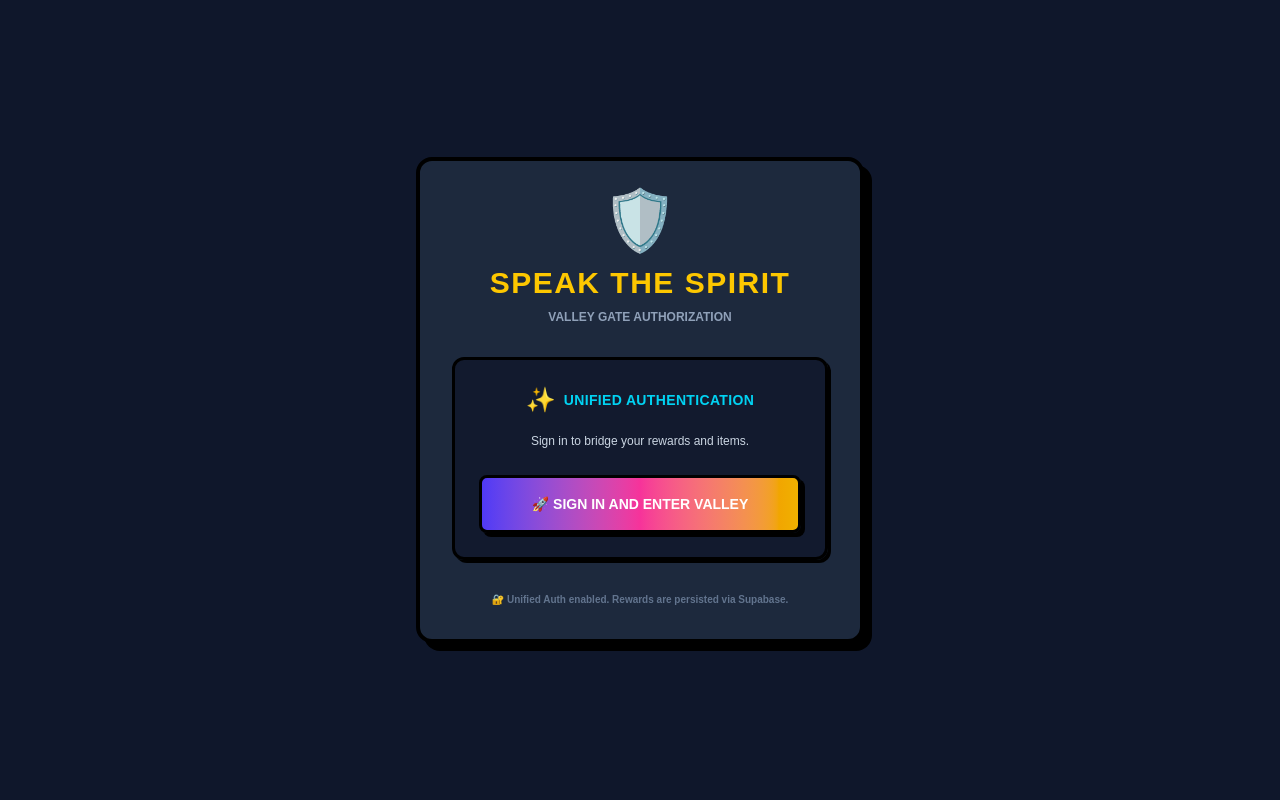
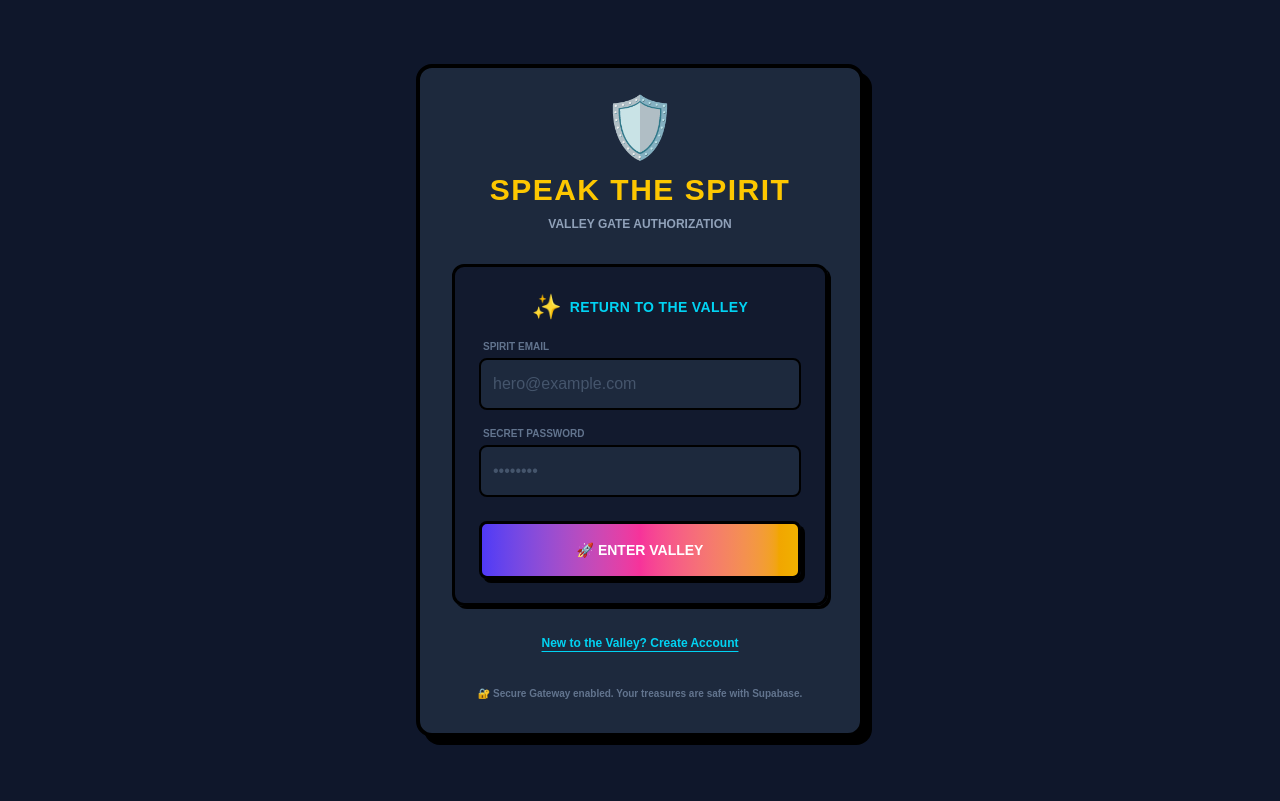
Before and after one commit to miyonifluff-sys/speakTheSpirit, a Next.js app: page / in a window 1280 px wide. Built offline with nearby package versions, Linux system fonts and the light colour scheme; no server answers.

Commit message:
non-crashing working login

```diff
--- a/app/providers.tsx
+++ b/app/providers.tsx
@@ -1,12 +1,14 @@
 'use client';
 
-import React from 'react';
+import React, { Suspense } from 'react';
 import { GameProvider } from '../context/GameContext';
 
 export function Providers({ children }: { children: React.ReactNode }) {
   return (
-    <GameProvider>
-      {children}
-    </GameProvider>
+    <Suspense fallback={null}>
+      <GameProvider>
+        {children}
+      </GameProvider>
+    </Suspense>
   );
 }
--- a/components/AuthGate.tsx
+++ b/components/AuthGate.tsx
@@ -1,10 +1,43 @@
 'use client';
 
-import React from 'react';
+import React, { useState } from 'react';
 import { useGame } from '../context/GameContext';
+import { supabase } from '../services/supabaseService';
 
 export default function AuthGate() {
-  const { handleLogin, shakeTrigger } = useGame();
+  const { shakeTrigger, setFeedback, feedback } = useGame();
+  const [email, setEmail] = useState('');
+  const [password, setPassword] = useState('');
+  const [isSignUp, setIsSignUp] = useState(false);
+  const [loading, setLoading] = useState(false);
+
+  const handleAuth = async (e: React.FormEvent) => {
+    e.preventDefault();
+
+    if (password.length < 6) {
+      setFeedback("Secret passwords must be at least 6 characters long! 🛡️");
+      return;
+    }
+
+    setLoading(true);
+
+    try {
+      if (isSignUp) {
+        const { error } = await supabase.auth.signUp({ email, password });
+        if (error) throw error;
+        setFeedback("Account created! Please check your email to confirm. ✨");
+      } else {
+        const { error } = await supabase.auth.signInWithPassword({ email, password });
+        if (error) throw error;
+        setFeedback("Welcome back to the Valley! 🚀");
+      }
+    } catch (error: any) {
+      console.error("Auth error:", error);
+      setFeedback(error.message || "Oops! Something went wrong. Try again!");
+    } finally {
+      setLoading(false);
+    }
+  };
 
   return (
     <div className={`w-full max-w-md mx-auto my-12 p-8 bg-slate-800 border-4 border-black rounded-2xl shadow-[8px_8px_0px_0px_rgba(0,0,0,1)] ${shakeTrigger ? 'animate-shake-box' : ''}`}>
@@ -14,27 +47,67 @@ export default function AuthGate() {
         <p className="text-xs text-slate-400 font-semibold uppercase mt-2">Valley Gate Authorization</p>
       </div>
 
-      <div className="space-y-6">
-        <div className="bg-slate-900/80 p-6 border-3 border-black rounded-xl shadow-[3px_3px_0px_#000] text-center">
+      <form onSubmit={handleAuth} className="space-y-6">
+        <div className="bg-slate-900/80 p-6 border-3 border-black rounded-xl shadow-[3px_3px_0px_#000]">
           <div className="flex items-center justify-center gap-2 mb-4">
             <span className="text-2xl">✨</span>
-            <h3 className="font-extrabold text-sm text-cyan-400 uppercase tracking-wide">Unified Authentication</h3>
+            <h3 className="font-extrabold text-sm text-cyan-400 uppercase tracking-wide">
+              {isSignUp ? 'Create Your Hero Account' : 'Return to the Valley'}
+            </h3>
           </div>
-          <p className="text-xs text-slate-300 leading-relaxed mb-6">
-            Sign in to bridge your rewards and items.
-          </p>
+
+          <div className="space-y-4 mb-6">
+            <div>
+              <label className="block text-[10px] font-bold text-slate-500 uppercase mb-1 ml-1">Spirit Email</label>
+              <input
+                type="email"
+                value={email}
+                onChange={(e) => setEmail(e.target.value)}
+                placeholder="hero@example.com"
+                className="w-full bg-slate-800 border-2 border-black p-3 rounded-lg text-white placeholder-slate-600 focus:ring-2 focus:ring-yellow-400 outline-none transition-all font-medium"
+                required
+              />
+            </div>
+            <div>
+              <label className="block text-[10px] font-bold text-slate-500 uppercase mb-1 ml-1">Secret Password</label>
+              <input
+                type="password"
+                value={password}
+                onChange={(e) => setPassword(e.target.value)}
+                placeholder="••••••••"
+                className="w-full bg-slate-800 border-2 border-black p-3 rounded-lg text-white placeholder-slate-600 focus:ring-2 focus:ring-yellow-400 outline-none transition-all font-medium"
+                required
+              />
+            </div>
+          </div>
+
+          {feedback && (
+            <div className="mb-6 p-3 bg-red-500/20 border-2 border-red-500 text-red-200 text-xs font-bold rounded-lg text-center animate-bounce">
+              {feedback}
+            </div>
+          )}
 
           <button
-            onClick={() => handleLogin("0xMOCK_USER")}
-            className="w-full bg-gradient-to-r from-indigo-600 via-pink-500 to-yellow-500 hover:brightness-110 text-white font-black text-sm uppercase py-4 rounded-lg border-2 border-black neo-btn transition-all"
+            type="submit"
+            disabled={loading}
+            className="w-full bg-gradient-to-r from-indigo-600 via-pink-500 to-yellow-500 hover:brightness-110 disabled:grayscale text-white font-black text-sm uppercase py-4 rounded-lg border-2 border-black neo-btn transition-all"
           >
-            🚀 Sign in and enter Valley
+            {loading ? 'Connecting...' : isSignUp ? '🚀 Create Account' : '🚀 Enter Valley'}
           </button>
         </div>
+      </form>
+
+      <div className="mt-6 text-center">
+        <button
+          onClick={() => setIsSignUp(!isSignUp)}
+          className="text-xs font-bold text-cyan-400 hover:text-cyan-300 underline underline-offset-4 transition-colors"
+        >
+          {isSignUp ? "Already a hero? Sign In" : "New to the Valley? Create Account"}
+        </button>
       </div>
 
       <div className="mt-8 text-[10px] text-center text-slate-500 font-bold leading-normal">
-        🔐 Unified Auth enabled. Rewards are persisted via Supabase.
+        🔐 Secure Gateway enabled. Your treasures are safe with Supabase.
       </div>
     </div>
   );
--- a/components/GameHeader.tsx
+++ b/components/GameHeader.tsx
@@ -12,7 +12,7 @@ export default function GameHeader() {
     hasHolyWater,
     handleResetGame,
     handleLogout,
-    userWallet,
+    userId,
     loginMethod
   } = useGame();
 
@@ -24,12 +24,12 @@ export default function GameHeader() {
           <h1 className="text-xl font-black tracking-wider uppercase">Speak The Spirit</h1>
           <div className="flex flex-col sm:flex-row sm:items-center gap-1.5 sm:gap-2.5 text-[10px] font-bold text-black/75 uppercase">
             <span>Hackathon Prototype v1.0</span>
-            {userWallet && (
+            {userId && (
               <span className="bg-black/10 px-1.5 py-0.5 rounded flex items-center gap-1">
-                🦊 {userWallet}
+                👤 {userId.substring(0, 8)}...
               </span>
             )}
-            {!userWallet && loginMethod && (
+            {!userId && loginMethod && (
               <span className="bg-black/10 px-1.5 py-0.5 rounded flex items-center gap-1">
                 ✉️ Social Logged In
               </span>
--- a/services/supabaseService.ts
+++ b/services/supabaseService.ts
@@ -7,7 +7,7 @@ const supabaseAnonKey = process.env.NEXT_PUBLIC_SUPABASE_ANON_KEY!;
 export const supabase = createClient(supabaseUrl, supabaseAnonKey);
 
 export interface PlayerProfile {
-  wallet: string;
+  id: string;
   cupcakes: number;
   cucumbers: number;
   tickets: number;
@@ -22,18 +22,18 @@ export interface ProfileUpdate {
 }
 
 export const supabaseService = {
-  async fetchProfile(wallet: string): Promise<PlayerProfile | null> {
+  async fetchProfile(userId: string): Promise<PlayerProfile | null> {
     try {
       emitGameLog("Fetching player profile from Supabase...", "system");
       const { data, error } = await supabase
         .from('profiles')
         .select('*')
-        .eq('wallet', wallet)
+        .eq('id', userId)
         .maybeSingle();
 
       if (error) {
-        console.error("Error fetching profile from Supabase:", error);
-        emitGameLog(`Database error: ${error.message}.`, "system");
+        console.error("Error fetching profile from Supabase:", error.message, error.details);
+        emitGameLog(`Database error: ${error.message}. ${error.details || ''}`, "system");
         throw error;
       }
 
@@ -45,7 +45,7 @@ export const supabaseService = {
       // Create new profile row in Supabase if not found
       emitGameLog("Creating new player profile on Supabase...", "system");
       const newProfile: PlayerProfile = {
-        wallet: wallet,
+        id: userId,
         cupcakes: 5,
         cucumbers: 5,
         tickets: 1,
@@ -57,34 +57,34 @@ export const supabaseService = {
         .insert([newProfile]);
 
       if (insertError) {
-        console.error("Error creating profile in Supabase:", insertError);
-        emitGameLog(`Database error: ${insertError.message}.`, "system");
+        console.error("Error creating profile in Supabase:", insertError.message, insertError.details);
+        emitGameLog(`Database error: ${insertError.message}. ${insertError.details || ''}`, "system");
         throw insertError;
       }
 
       emitGameLog("New profile created and initialized.", "system");
       return newProfile;
-    } catch (err: unknown) {
-      console.error("Supabase profile fetch exception:", err);
-      emitGameLog("Database exception occurred.", "system");
+    } catch (err: any) {
+      console.error("Supabase profile fetch exception:", err.message || err);
+      emitGameLog(`Database exception occurred: ${err.message || 'Unknown error'}.`, "system");
       throw err;
     }
   },
 
-  async saveProfile(wallet: string, updatedFields: ProfileUpdate): Promise<void> {
+  async saveProfile(userId: string, updatedFields: ProfileUpdate): Promise<void> {
     try {
       const { error } = await supabase
         .from('profiles')
         .update(updatedFields)
-        .eq('wallet', wallet);
+        .eq('id', userId);
 
       if (error) {
-        console.error("Error updating profile in Supabase:", error);
-        emitGameLog(`Failed to sync with Supabase: ${error.message}`, "system");
+        console.error("Error updating profile in Supabase:", error.message, error.details);
+        emitGameLog(`Failed to sync with Supabase: ${error.message}. ${error.details || ''}`, "system");
         throw error;
       }
-    } catch (err: unknown) {
-      console.error("Supabase profile update exception:", err);
+    } catch (err: any) {
+      console.error("Supabase profile update exception:", err.message || err);
       throw err;
     }
   },
```
Also changed, not shown: context/GameContext.tsx (+97 -49 lines).
